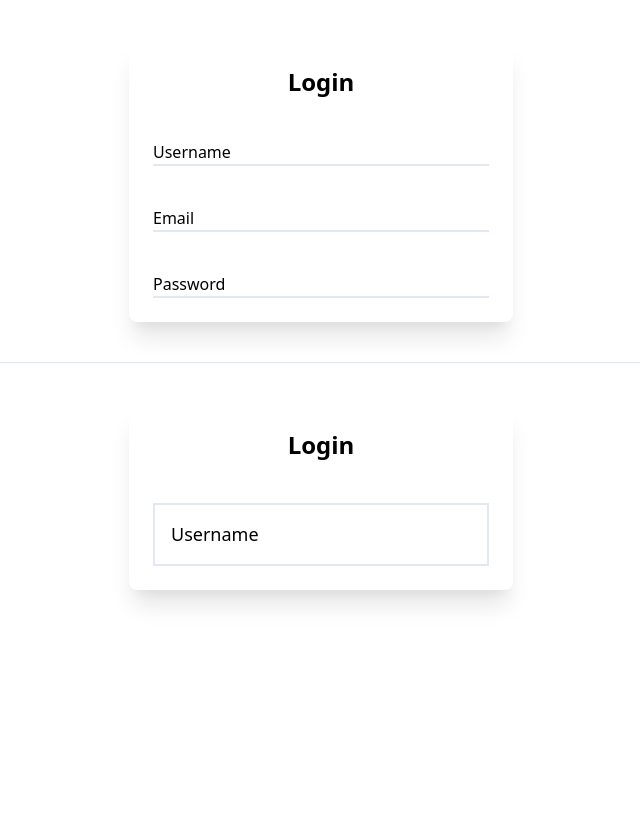
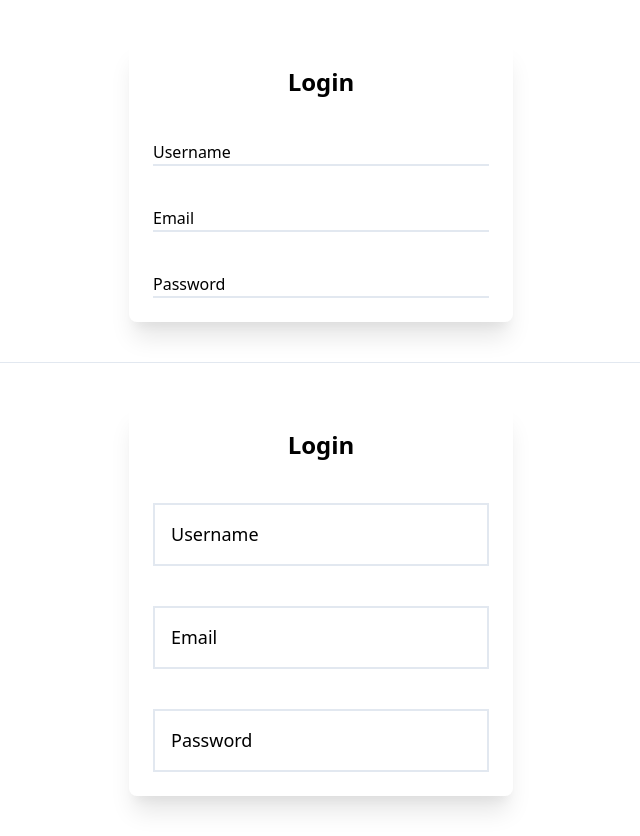
Before and after one commit to notiz-dev/floating-form-field-tailwindcss, a website: page public/index.html in a window 1280 px wide. Shown: the whole page, without its empty margins (319-959 px from the left). Before the commit the page ends 800 px from the top, so only its background shows below. Drawn offline with nearby package versions, Linux system fonts and the light colour scheme; files that its build step writes are made by us from their sources.

Commit message:
add email and password to outline style

```diff
--- a/public/index.html
+++ b/public/index.html
@@ -15,7 +15,7 @@
         <label for="username" class="absolute top-0 -z-1 duration-300 origin-0">Username</label>
       </div>
       <div class="relative border-b-2 focus-within:border-blue-500">
-        <input type="text" name="email" placeholder=" " class="block w-full appearance-none focus:outline-none bg-transparent" />
+        <input type="email" name="email" placeholder=" " class="block w-full appearance-none focus:outline-none bg-transparent" />
         <label for="email" class="absolute top-0 -z-1 duration-300 origin-0">Email</label>
       </div>
       <div class="relative border-b-2 focus-within:border-blue-500">
@@ -32,6 +32,14 @@
         <input type="text" name="username" placeholder=" " class="block p-4 w-full text-lg appearance-none focus:outline-none bg-transparent" />
         <label for="username" class="absolute top-0 text-lg bg-white p-4 -z-1 duration-300 origin-0">Username</label>
       </div>
+      <div class="outline relative border-2 focus-within:border-blue-500">
+        <input type="email" name="email" placeholder=" " class="block p-4 w-full text-lg appearance-none focus:outline-none bg-transparent" />
+        <label for="email" class="absolute top-0 text-lg bg-white p-4 -z-1 duration-300 origin-0">Email</label>
+      </div>
+      <div class="outline relative border-2 focus-within:border-blue-500">
+        <input type="password" name="password" placeholder=" " class="block p-4 w-full text-lg appearance-none focus:outline-none bg-transparent" />
+        <label for="password" class="absolute top-0 text-lg bg-white p-4 -z-1 duration-300 origin-0">Password</label>
+      </div>
     </form>
   </body>
 </html>
```
